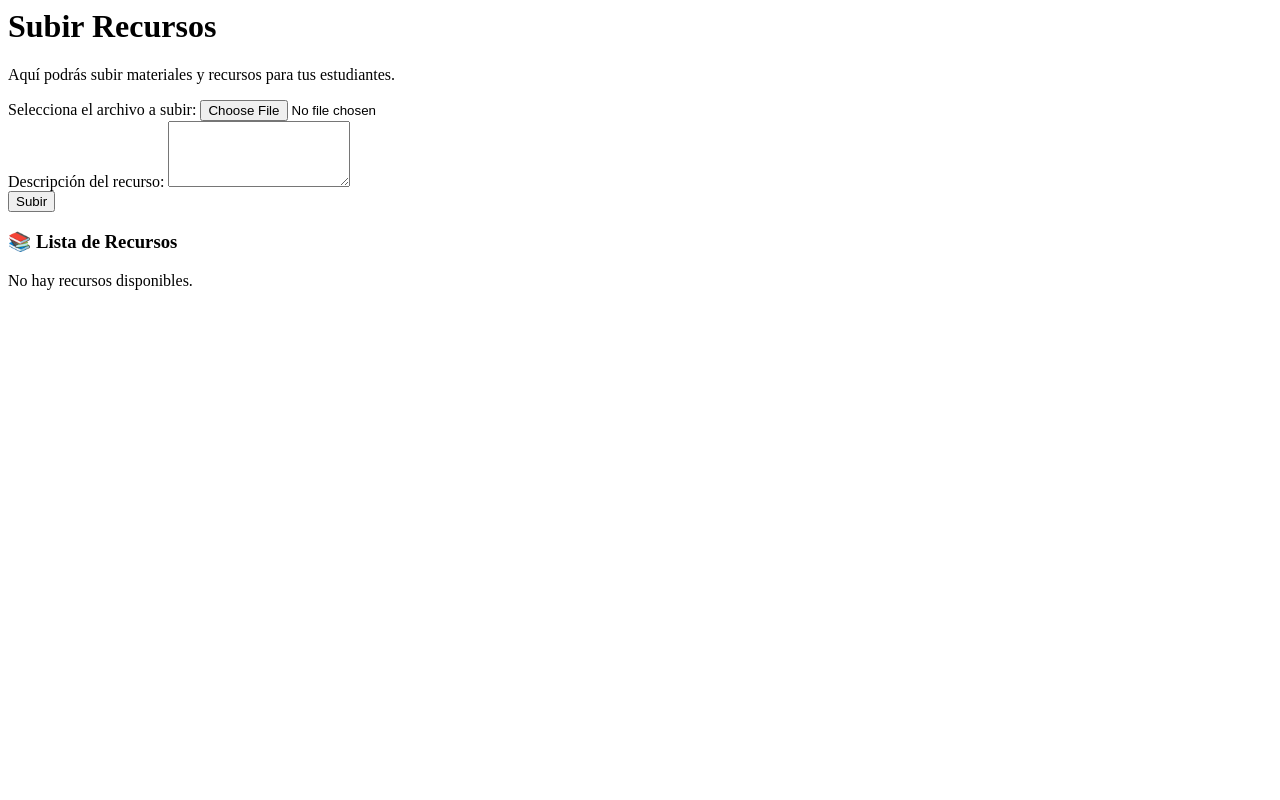
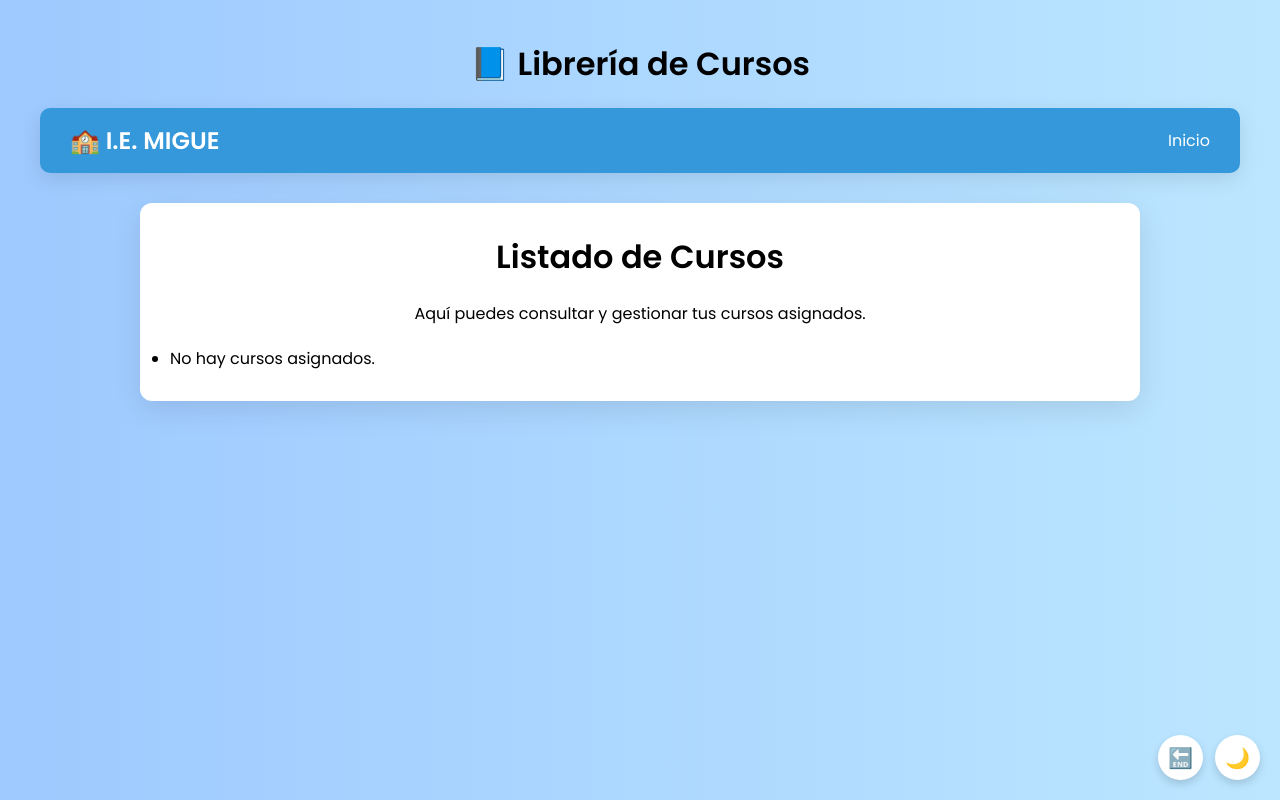
Before and after one commit to HenryJMJ/Kabli, a Django app: page /subir_recursos/ in a window 1280 px wide. Run offline with Django 5.2, Linux system fonts and the light colour scheme.

Commit message:
Estilos actualizados para libreria_recursos

```diff
--- a/usuarios/templates/usuarios/libreria_recursos.html
+++ b/usuarios/templates/usuarios/libreria_recursos.html
@@ -1,41 +1,196 @@
+{% load static %}
 {% block content %}
+<!DOCTYPE html>
+<html lang="es">
+<head>
+  <meta charset="UTF-8">
+  <meta name="viewport" content="width=device-width, initial-scale=1.0">
+  <title>Librería de Cursos</title>
+  <link href="https://fonts.googleapis.com/css2?family=Poppins:wght@400;600&display=swap" rel="stylesheet">
+  <style>
+    * { margin: 0; padding: 0; box-sizing: border-box; font-family: 'Poppins', sans-serif; }
+
+    body {
+      background: linear-gradient(to right, #9dc9ff, #bce6ff);
+      min-height: 100vh;
+      padding: 40px;
+      transition: background 0.4s;
+    }
+
+    body.dark { background: #1e272e; color: white; }
+
+    h1, h2 { text-align: center; margin-bottom: 20px; font-size: 2rem; }
+
+    .navbar {
+      display: flex;
+      justify-content: space-between;
+      align-items: center;
+      background-color: #3498db;
+      padding: 15px 30px;
+      border-radius: 10px;
+      margin-bottom: 30px;
+      box-shadow: 0 6px 20px rgba(0,0,0,0.1);
+    }
+
+    .navbar .logo { color: white; font-size: 1.5rem; font-weight: bold; }
+
+    .navbar .nav-links {
+      list-style: none;
+      display: flex;
+      gap: 20px;
+    }
+
+    .navbar .nav-links li a {
+      color: white;
+      text-decoration: none;
+      font-weight: 500;
+      transition: color 0.3s ease;
+    }
+
+    .navbar .nav-links li a:hover { color: #ecf0f1; }
+
+    .container {
+      max-width: 1000px;
+      margin: 0 auto;
+      background-color: white;
+      padding: 30px;
+      border-radius: 12px;
+      box-shadow: 0 8px 30px rgba(0,0,0,0.1);
+      animation: fadeIn 0.6s ease;
+    }
+
+    body.dark .container { background-color: #2f3640; }
+
+    .floating-buttons {
+      position: fixed;
+      bottom: 20px;
+      right: 20px;
+      display: flex;
+      gap: 12px;
+      z-index: 999;
+    }
+
+    .icon-button {
+      background: white;
+      border: none;
+      border-radius: 50%;
+      width: 45px;
+      height: 45px;
+      box-shadow: 0 4px 8px rgba(0,0,0,0.15);
+      font-size: 20px;
+      display: flex;
+      align-items: center;
+      justify-content: center;
+      cursor: pointer;
+      text-decoration: none;
+      color: black;
+      transition: all 0.3s ease;
+    }
+
+    .icon-button:hover { transform: scale(1.1); }
+
+    body.dark .icon-button {
+      background: #2f3640;
+      color: white;
+    }
+
+    @keyframes fadeIn {
+      from { opacity: 0; transform: translateY(10px); }
+      to { opacity: 1; transform: translateY(0); }
+    }
+
+    /* Responsividad */
+    @media (max-width: 768px) {
+      .navbar {
+        flex-direction: column;
+        align-items: flex-start;
+        gap: 15px;
+      }
+
+      .container {
+        padding: 20px;
+      }
+
+      .floating-buttons {
+        bottom: 15px;
+        right: 15px;
+      }
+
+      .icon-button {
+        width: 40px;
+        height: 40px;
+        font-size: 18px;
+      }
+    }
+
+    @media (max-width: 480px) {
+      .navbar .logo {
+        font-size: 1.2rem;
+      }
+
+      .navbar .nav-links {
+        flex-direction: column;
+        gap: 10px;
+        align-items: flex-start;
+      }
+
+      .icon-button {
+        width: 35px;
+        height: 35px;
+        font-size: 16px;
+      }
+
+      .floating-buttons {
+        bottom: 10px;
+        right: 10px;
+      }
+    }
+  </style>
+</head>
+<body>
+  <!-- Botones flotantes -->
+  <div class="floating-buttons">
+    <form method="POST" action="{% url 'logout' %}">
+      {% csrf_token %}
+      <button class="icon-button" title="Cerrar sesión">🔚</button>
+    </form>
+    <button class="icon-button" onclick="toggleDarkMode()" id="darkToggle" title="Modo oscuro/claro">🌙</button>
+  </div>
+
+  <!-- Título y Navbar -->
+  <h2>📘 Librería de Cursos</h2>
+
+  <nav class="navbar">
+    <div class="logo">🏫 I.E. MIGUE</div>
+    <ul class="nav-links">
+      <li><a href="{% url 'panel_docentes' %}">Inicio</a></li>
+    </ul>
+  </nav>
+
+  <!-- Contenido -->
   <div class="container">
-    <h1>Subir Recursos</h1>
-    <p>Aquí podrás subir materiales y recursos para tus estudiantes.</p>
+    <h1>Listado de Cursos</h1>
+    <p style="text-align:center;">Aquí puedes consultar y gestionar tus cursos asignados.</p>
 
-    <!-- Formulario para subir recursos -->
-    <form method="POST" enctype="multipart/form-data">
-      {% csrf_token %}
+    <!-- 🔽 Ejemplo de tabla o cards de cursos -->
+    <ul style="margin-top: 20px;">
+      {% for curso in cursos %}
+        <li style="margin-bottom: 10px;">📖 {{ curso.nombre }} - {{ curso.descripcion }}</li>
+      {% empty %}
+        <li>No hay cursos asignados.</li>
+      {% endfor %}
+    </ul>
+  </div>
 
-      <div class="form-group">
-        <label for="archivo">Selecciona el archivo a subir:</label>
-        <input type="file" name="archivo" id="archivo" class="form-control" required>
-      </div>
-
-      <div class="form-group">
-        <label for="descripcion">Descripción del recurso:</label>
-        <textarea name="descripcion" id="descripcion" class="form-control" rows="4" required></textarea>
-      </div>
-
-      <button type="submit" class="btn btn-primary">Subir</button>
-    </form>
-
-    <!-- Lista de recursos -->
-    <h3 class="mt-4">📚 Lista de Recursos</h3>
-    <div class="lista-recursos">
-      {% if recursos %}
-        <ul>
-          {% for recurso in recursos %}
-            <li>
-              <strong>{{ recurso.descripcion }}</strong><br>
-              <a href="{{ recurso.archivo.url }}" target="_blank">Ver recurso</a><br>
-              Subido por: {{ recurso.usuario.username }} el {{ recurso.fecha_subida|date:"d M Y H:i" }}
-            </li>
-          {% endfor %}
-        </ul>
-      {% else %}
-        <p>No hay recursos disponibles.</p>
-      {% endif %}
-    </div>
-  </div>
+  <script>
+    // Función para alternar el modo oscuro
+    function toggleDarkMode() {
+      const body = document.body;
+      const toggle = document.getElementById('darkToggle');
+      body.classList.toggle('dark');
+      toggle.textContent = body.classList.contains('dark') ? '☀️' : '🌙';
+    }
+  </script>
+</body>
+</html>
 {% endblock %}
```
